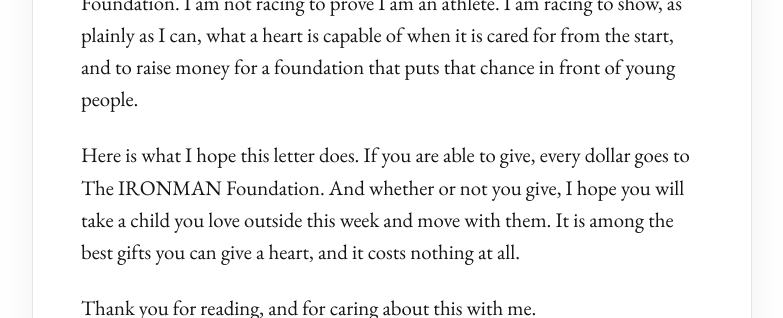
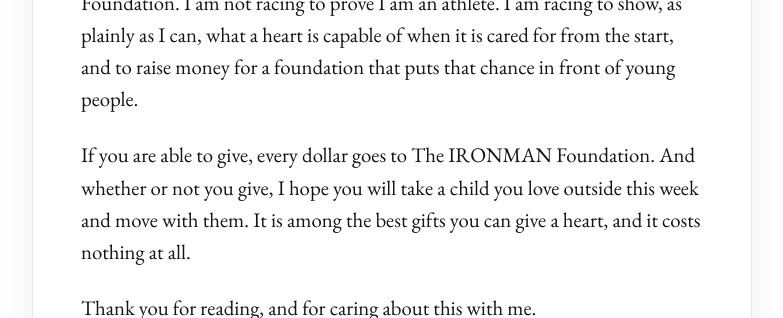
Before and after one commit to filippo-fonseca/race-against-heart-disease, a Next.js app: page / in a window 1280 px wide. Shown: the part 840-1158 px from the top of the page, without its empty margins (248-1031 px from the left). Built offline with nearby package versions, Linux system fonts and the light colour scheme; no server answers.

Commit message:
copy: remove the framing sentence before the ask
Co-Authored-By: Claude Fable 5.1 <noreply@anthropic.com>

```diff
--- a/src/components/Letter.tsx
+++ b/src/components/Letter.tsx
@@ -61,8 +61,7 @@ export function Letter() {
         </p>
 
         <p>
-          Here is what I hope this letter does. If you are able to give, every
-          dollar goes to {site.charity.name}. And whether or not you give, I
+          If you are able to give, every dollar goes to {site.charity.name}. And whether or not you give, I
           hope you will take a child you love outside this week and move with
           them. It is among the best gifts you can give a heart, and it costs
           nothing at all.
```
